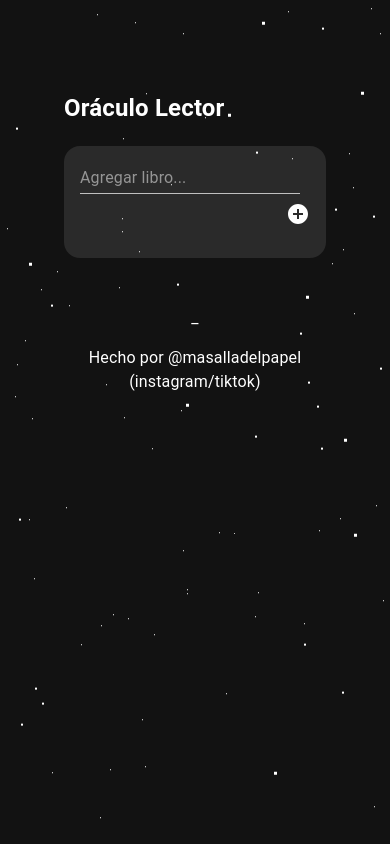
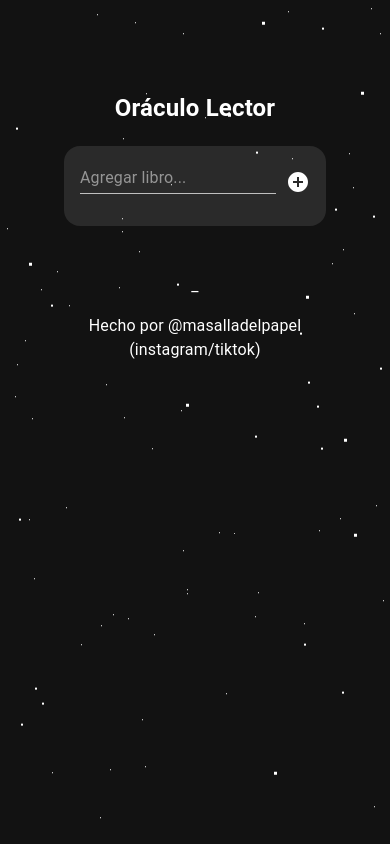
Before and after one commit to tditada/reading-oracle, a React (Create React App) app: page / in a window 390 px wide. Shown: the top 844 px of the page. Built offline with nearby package versions, Linux system fonts and the light colour scheme.

Commit message:
responsive and centering

```diff
--- a/public/index.html
+++ b/public/index.html
@@ -24,7 +24,7 @@
       work correctly both with client-side routing and a non-root public URL.
       Learn how to configure a non-root public URL by running `npm run build`.
     -->
-    <title>React App</title>
+    <title>Oráculo Lector</title>
   </head>
   <body>
     <noscript>You need to enable JavaScript to run this app.</noscript>
--- a/src/App.tsx
+++ b/src/App.tsx
@@ -8,6 +8,12 @@ import CssBaseline from "@mui/material/CssBaseline";
 
 const StyledApp = styled.section`
   padding: 4em;
+`;
+
+const StyledMain = styled.main`
+  display: flex;
+  align-items: center;
+  justify-content: space-around;
 `;
 
 const darkTheme = createTheme({
@@ -27,9 +33,9 @@ function App() {
       </React.Fragment>
       <StyledApp>
         <Header />
-        <main>
+        <StyledMain>
           <ToDoList />
-        </main>
+        </StyledMain>
         <Footer />
       </StyledApp>
     </ThemeProvider>
--- a/src/components/AddItemForm.tsx
+++ b/src/components/AddItemForm.tsx
@@ -13,8 +13,12 @@ const StyledForm = styled.form`
 `;
 
 const StyledIconButton = styled(IconButton)`
-    float: right;
-    padding-right: 0 !important;
+  float: right;
+  padding-right: 0 !important;
+`;
+
+const StyledTextField = styled(TextField)`
+  width: 85%;
 `;
 
 const AddItem = ({ addTask }: { addTask: AddTaskType }) => {
@@ -33,7 +37,7 @@ const AddItem = ({ addTask }: { addTask: AddTaskType }) => {
 
   return (
     <StyledForm onSubmit={handleSubmit}>
-      <TextField
+      <StyledTextField
         id="standard-basic"
         variant="standard"
         value={userInput}
--- a/src/components/Header.tsx
+++ b/src/components/Header.tsx
@@ -1,17 +1,22 @@
 import React from "react";
+import styled from "styled-components";
 
 const HEADER_TEXT = "Oráculo Lector";
 
+const StyledHeader = styled.header`
+  text-align: center;
+`;
+
 const Header = () => {
   return (
-    <header>
+    <StyledHeader>
       <h1>{HEADER_TEXT}</h1>
       <link
         href="https://fonts.googleapis.com/css?family=Lato:300,400,700"
         rel="stylesheet"
         type="text/css"
       />
-    </header>
+    </StyledHeader>
   );
 };
 
--- a/src/components/ToDoItem.tsx
+++ b/src/components/ToDoItem.tsx
@@ -10,7 +10,13 @@ import {
 import DeleteIcon from "@mui/icons-material/Delete";
 import AutoStories from "@mui/icons-material/AutoStories";
 import Create from "@mui/icons-material/Create";
+import styled from "styled-components";
 //TODO: bundle size mui?
+
+const StyledListItem = styled(ListItem)`
+  padding-right: 6rem !important;
+  word-wrap: break-word;
+`;
 
 const ToDoItem = ({
   item,
@@ -27,7 +33,7 @@ const ToDoItem = ({
   };
 
   return (
-    <ListItem
+    <StyledListItem
       secondaryAction={
         <React.Fragment>
           <IconButton>
@@ -39,7 +45,6 @@ const ToDoItem = ({
             />
           </IconButton>
           <IconButton edge="end" aria-label="delete">
-              color="primary"
             <DeleteIcon item-id={id} onClick={handleRemoveClick} />
           </IconButton>
         </React.Fragment>
@@ -51,7 +56,7 @@ const ToDoItem = ({
         </Avatar>
       </ListItemAvatar>
       <ListItemText primary={task} />
-    </ListItem>
+    </StyledListItem>
   );
 };
 
--- a/src/components/ToDoList.tsx
+++ b/src/components/ToDoList.tsx
@@ -11,8 +11,7 @@ import {
 
 import { styled } from "@mui/material/styles";
 import List from "@mui/material/List";
-import { IconButton, ListItem } from "@mui/material";
-import { AddCircle } from "@mui/icons-material";
+import { ListItem } from "@mui/material";
 
 const uid = () => {
   return Date.now().toString(36) + Math.random().toString(36).substr(2);
```
